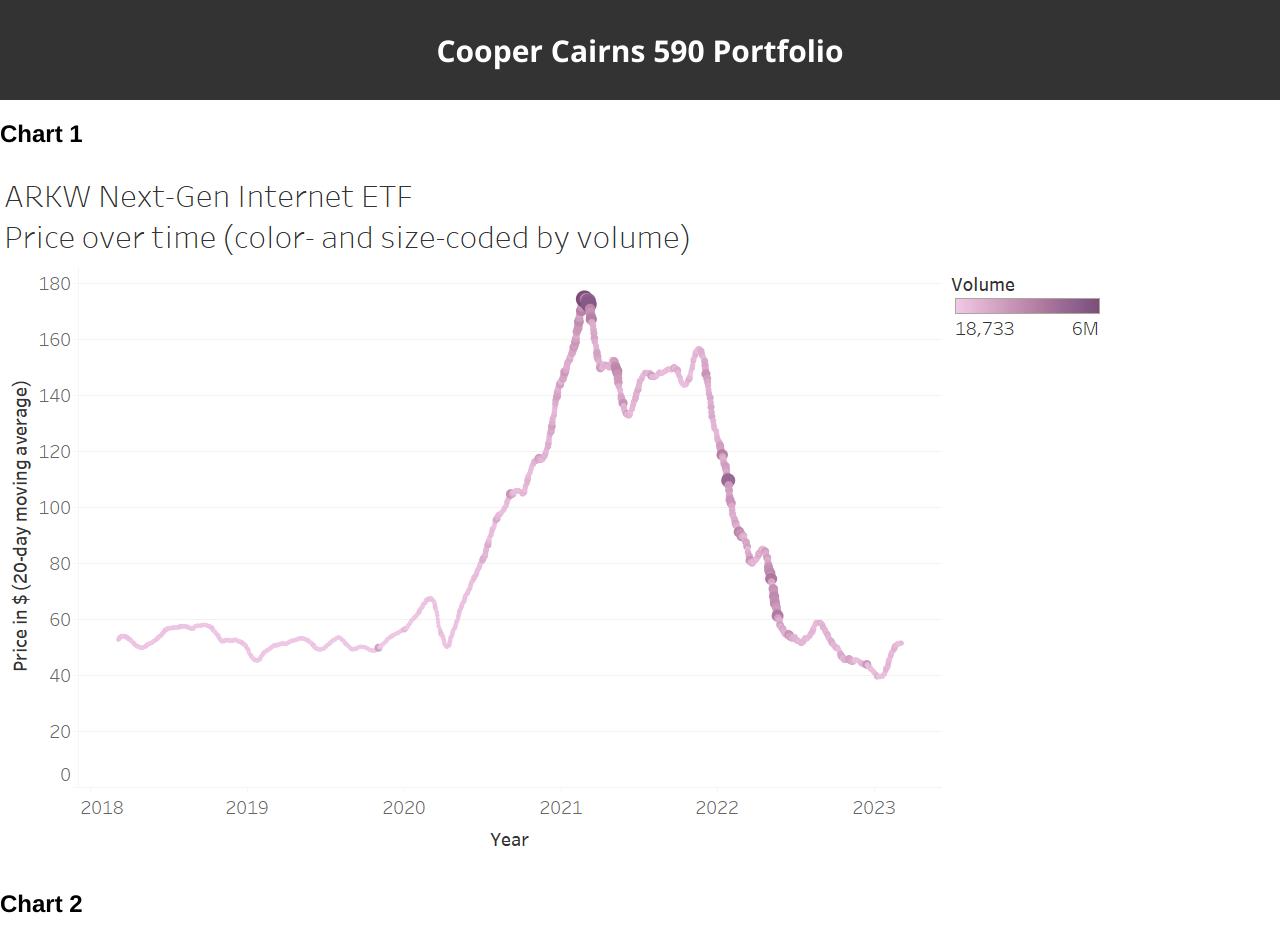
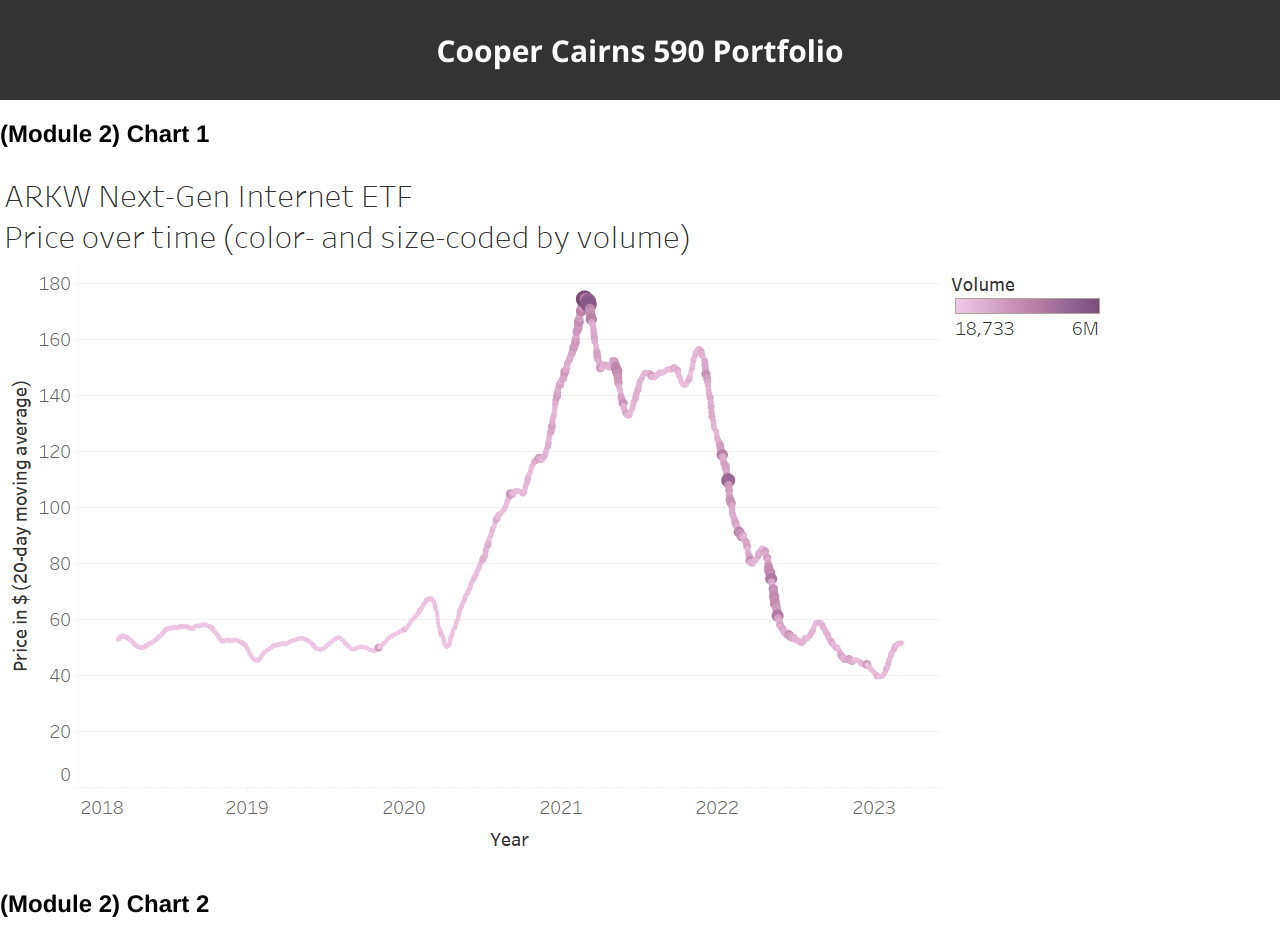
Before and after one commit to cooperhc/cooperhc590, a plain HTML site: page index.html in a window 1280 px wide. Shown: the top 935 px of the page. Drawn offline with Linux system fonts and the light colour scheme.

Commit message:
Update index.html

```diff
--- a/index.html
+++ b/index.html
@@ -26,15 +26,15 @@
 <body>
 	<header>Cooper Cairns 590 Portfolio</header>
 	<div class="chart-container">
-      		<h2>Chart 1</h2>
+      		<h2>(Module 2) Chart 1</h2>
       		<img src="Chart 1.png" alt="Chart 1">
     	</div>
     	<div class="chart-container">
-      		<h2>Chart 2</h2>
+      		<h2>(Module 2) Chart 2</h2>
       		<img src="Chart 2.png" alt="Chart 2">
     	</div>
     	<div class="chart-container">
-      		<h2>Chart 3</h2>
+      		<h2>(Module 2) Chart 3</h2>
       		<img src="Chart 3.png" alt="Chart 3">
     	</div>
 </body>
```
